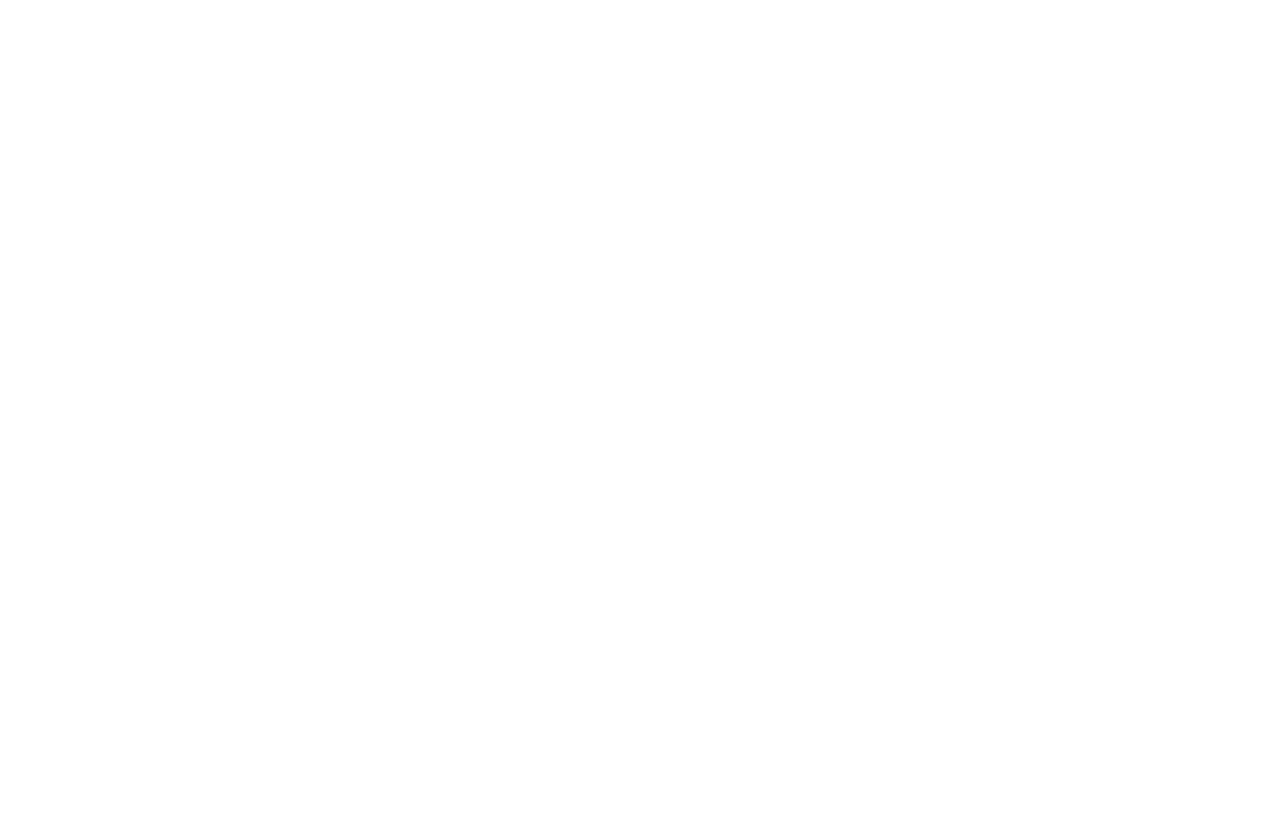
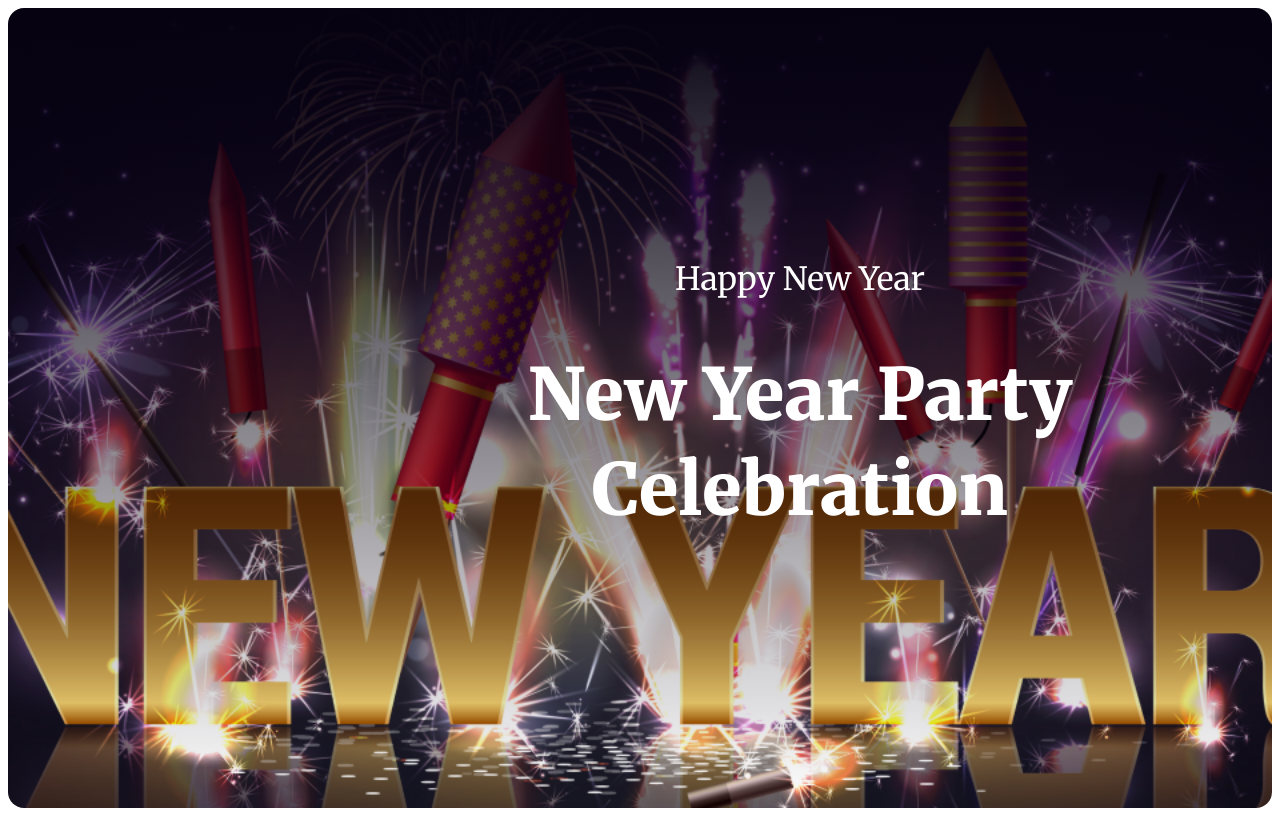
Before and after one commit to Lamiaemi/New-year-offer, a plain HTML site: page index.html in a window 1280 px wide. Drawn offline with Linux system fonts and the light colour scheme.

Commit message:
banner section added

```diff
--- a/index.html
+++ b/index.html
@@ -7,6 +7,13 @@
     <title>New Year Offer</title>
 </head>
 <body>
-
+    <header>
+        <div class="banner">
+            <div class="banner-content">
+                <p class="new-year">Happy New Year</p>
+                <h1 class="banner-title">New Year Party Celebration</h1>
+            </div>
+        </div>
+    </header>
 </body>
 </html>
--- a/style/style.css
+++ b/style/style.css
@@ -0,0 +1,41 @@
+@import url('https://fonts.googleapis.com/css2?family=Merriweather:ital,wght@0,300;0,400;0,700;0,900;1,300;1,400;1,700;1,900&display=swap');
+body {
+    font-family: "Merriweather", serif;
+}
+.banner {
+    border-radius: 16px;
+    background: linear-gradient(180.00deg, rgb(7, 2, 17), rgba(7, 2, 17, 0) 100%),url("../images/Banner\ Image.png");
+    background-repeat: no-repeat;
+    background-position: center;
+    background-size: cover;
+    width: 100%;
+    height: 100vh;
+}
+.banner-content {
+    position: absolute;
+    width: 632px;
+    height: 246px;
+    left: 484px;
+    right: -484px;
+    top: 227px;
+    bottom: -227px;
+
+
+}
+.new-year {
+    color: rgb(255, 255, 255);
+    font-family: Merriweather;
+    font-size: 32px;
+    font-weight: 400;
+    line-height: 40px;
+    letter-spacing: 0%;
+    text-align: center;
+}
+.banner-title {
+    color: rgb(255, 255, 255);
+    font-size: 72px;
+    font-weight: 900;
+    line-height: 95px;
+    letter-spacing: 0%;
+    text-align: center;
+}
```
